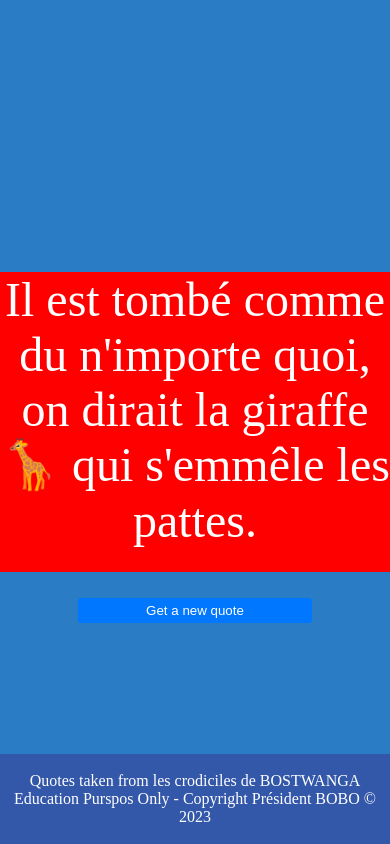
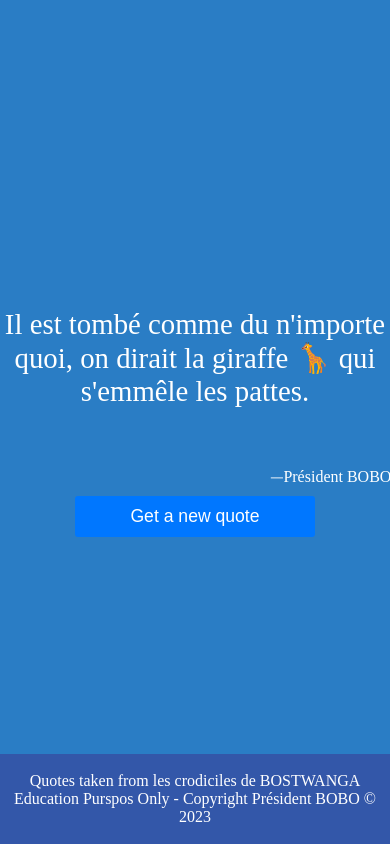
Before and after one commit to Chaibouu/GenerateurDeBlague, a plain HTML site: page index.html in a window 390 px wide. Both pictures are taken after a click on the button "Get a new quote". Drawn offline with Linux system fonts and the light colour scheme.

Commit message:
add blague

```diff
--- a/index.html
+++ b/index.html
@@ -9,7 +9,8 @@
 </head>
 <body>
     <main>
-        <div id="conteneur">aaaaaaaaaaaaaaaa</div>
+        <div id="conteneur"></div>
+        <div class="auteur"></div>
         <button id="btn">Get a new quote</button>
     </main>
     <footer>
--- a/index.js
+++ b/index.js
@@ -1,4 +1,5 @@
 let conteneur = document.querySelector('#conteneur');
+let auteur = document.querySelector('.auteur');
 let btn = document.querySelector('#btn');
 let body = document.body;
 let Index = 0;
@@ -6,11 +7,13 @@ let Index = 0;
 btn.addEventListener('click', () => {
   if (Index < tableau.length) {
     conteneur.textContent = tableau[Index].contenue;
+    auteur.textContent = "⏤" + tableau[Index].auteur;
     Index++;
   }
   else {
     Index = 0;
     conteneur.textContent = tableau[Index].contenue;
+    auteur.textContent = "⏤" + tableau[Index].auteur;
     Index++;
   }
 });
--- a/style.css
+++ b/style.css
@@ -8,12 +8,15 @@ body{
     justify-content:center;
     align-items:center;
 }
+main{
+    text-align: center;
+}
 
 footer{
     background: #3357a9;
     padding: 2px;
     width: 100vw;
-    position: absolute;
+    position: fixed;
     bottom: 0;
 }
 
@@ -22,21 +25,67 @@ footer>p{
     text-align: center;
 }
 
-main{
+#conteneur{
     width: 800px;
-    height: 300px;
+    height: 180px;
     font-size: 3rem;
     color: white;
     text-align: center;
-    background-color: red;
 }
+
 
 #btn{
     background: rgb(0, 119, 255);
     color: white;
     border: none;
     border-radius: 3px;
-    margin-top: 50px;
-    padding: 5px;
+    margin-top: 10px;
+    padding: 10px;
     width: 60%;
+    font-size: 1.1rem;
 }
+.auteur{
+    color: white;
+    padding-left: 46em;
+}
+
+@media screen and (max-width:768px) {
+    .auteur{
+        padding-left: 27em;
+    }
+    #conteneur{
+        width: 600px;
+        height: 200px;
+        font-size: 3rem;
+        color: white;
+        text-align: center;
+    }
+
+}
+
+@media screen and (max-width:425px) {
+    .auteur{
+        padding-left: 17em;
+    }
+    #conteneur{
+        width: 400px;
+        height: 160px;
+        font-size: 1.8rem;
+        color: white;
+        text-align: center;
+    }
+
+}
+@media screen and (max-width:375px) {
+    .auteur{
+        padding-left: 12em;
+    }
+    #conteneur{
+        width: 370px;
+        height: 130px;
+        font-size: 1.7rem;
+        color: white;
+        text-align: center;
+    }
+
+}
```
